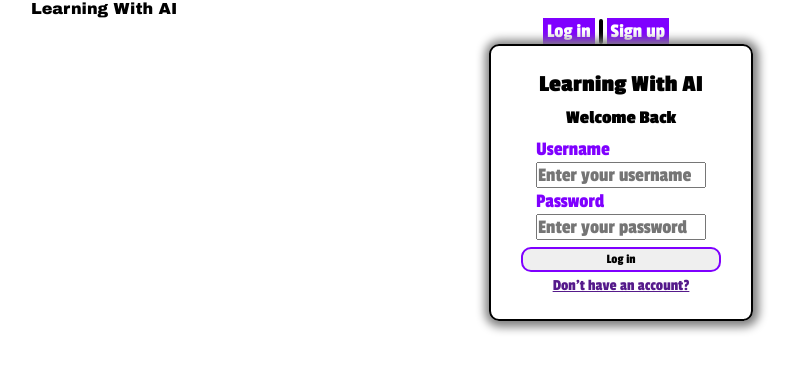
After one commit to harishgupta41/IILM_E2, a Flask app: page /login in a window 1280 px wide. The commit adds this page. Shown: the top 372 px of the page, without its empty margins (19-815 px from the left). Run offline with Flask 3, Linux system fonts and the light colour scheme.

Commit message:
editing login & signup

```diff
--- a/hackathon/index.py
+++ b/hackathon/index.py
@@ -5,7 +5,7 @@ import uuid
 mydb = mysql.connector.connect(
     host="localhost",
     database="harry",
-    username="harry",
+    user="harry",
     password="dl3san3581"
 )
 cursor = mydb.cursor()
@@ -15,16 +15,24 @@ app=Flask(__name__)
 @app.route('/')
 @app.route('/home')
 def home():
-    return "hello world!"
+    return render_template('home.html',title="home")
 
 @app.route('/login')
 def login():
-    return render_template('login.html',title='harry')
+    return render_template('login.html',title="login")
 
-@app.route('/login_user',methods=['POST'])
-def login_user():
-    if request.method=='POST':
-        username=request.form['username']
-        password=request.form['passwd']
-        cursor.execute('select * from ')
-        return redirect('/')
+# @app.route('/user_login',methods=['GET','POST'])
+# def user_login():
+#     if request.method=='POST':
+#         username=request.form['username']
+#         password=request.form['passwd']
+#         cursor.execute('select * from ')
+#         return redirect('/')
+
+@app.route('/signup')
+def signup():
+    return render_template('signup.html',title="signup")
+
+
+if __name__=="__main__":
+    app.run(debug=True)
--- a/hackathon/static/style.css
+++ b/hackathon/static/style.css
@@ -1,54 +1,138 @@
-*{
+@import url("https://fonts.googleapis.com/css2?family=Archivo+Black&display=swap");
+@import url("https://fonts.googleapis.com/css2?family=Archivo+Black&family=Passion+One:wght@400;700&display=swap");
+
+* {
   margin: 0;
   padding: 0;
-    box-sizing: border-box;
+  font-family: "Archivo Black", sans-serif;
+  font-family: "Passion One", sans-serif;
 }
 
-.outer{
-    width: 100vw;
-    height: 100vh;
+header #before-signup-login,
+header #after-signup-login {
+  height: 10vh;
+  background-color: rgb(127, 0, 255);
+  box-shadow: 0px 3px 5px 1px black;
   display: flex;
+  justify-content: space-between;
   align-items: center;
-    justify-content: center;
-    background-color: #1f1d1d;
 }
 
-.inner{
-    width: 100vw;
+#before-signup-login .logo,
+#after-signup-login .logo {
+  margin-left: 50px;
+  font-family: "Archivo Black", sans-serif;
 }
 
-.inner form{
-    width: 50%;
-    margin: auto;
+#before-signup-login .sign_in_bar,
+#after-signup-login .nav-bar {
+  /* this is for login btn, line and sign up btn*/
+  margin-right: 30px;
   display: flex;
+  justify-content: center;
   align-items: center;
-    flex-direction: column;
-    gap: 1em;
-    background-color: #ced4da;
-    border-radius: 8px;
-    padding: 1em;
 }
 
-.inner form label{
-    font-size: 1.5em;
+.sign_in_bar .line1,
+#after-signup-login .line2 {
+  height: 25px;
+  margin: 0px 4px;
+  width: 4px;
+  background-color: black;
+  border-radius: 5px;
 }
 
-.inner form input{
-    width: 100%;
-    font-size: 1.2em;
-    padding: .1em .3em;
-    border: none;
-    outline: none;
-    border-radius: 4px;
+.login-btn,
+.signup-btn {
+  padding: 0px 2px;
+  color: white;
+  font-size: 20px;
+  border: 2px solid rgb(127, 0, 255);
+  background-color: rgb(127, 0, 255);
 }
 
-.inner form button{
-    padding: .2em .5em;
-    font-size: 1.1em;
+.login-btn:hover,
+.signup-btn:hover {
+  height: 25px;
+  color: rgb(127, 0, 255);
+  background-color: white;
+  border-radius: 10px;
+  border: 2px solid black;
 }
 
-@media all and (width < 750px){
-    .inner form{
-        width: 80%;
+/* --------------------------------------------------------- */
+#after-signup-login,
+.nav-bar,
+.login-form-container,
+.login-form-container .login-form {
+  display: flex;
+  justify-content: center;
+  align-items: center;
 }
+
+.nav-bar a {
+  margin: 15px;
+  display: flex;
+  font-size: 20px;
+  color: white;
+  text-decoration: none;
 }
+
+.nav-bar .logout {
+  margin-left: 5px;
+  padding: 0px 2px;
+  color: white;
+  font-size: 18px;
+  border: 2px solid rgb(127, 0, 255);
+  background-color: rgb(127, 0, 255);
+}
+
+.nav-bar a:hover,
+.nav-bar .logout:hover {
+  color: black;
+  cursor: pointer;
+}
+
+/* --------------------------------------------------------- */
+/* login form css*/
+.login-form-container .signup-form-container {
+  height: 100vh;
+}
+.login-form-container .login-form {
+  padding: 25px;
+  border: 2px solid black;
+  border-radius: 10px;
+  flex-direction: column;
+  box-shadow: 1px 1px 10px 5px gray;
+}
+.login-form h2,
+.login-form h3 {
+  margin: 0px 10px 10px;
+}
+form label,
+form input {
+  margin: 2px;
+  color: rgb(127, 0, 255);
+  font-size: 20px;
+}
+.loginbtn-loginform {
+  margin: 5px;
+  height: 25px;
+  width: 200px;
+  border: 2px solid rgb(127, 0, 255);
+  border-radius: 10px;
+}
+
+/* --------------------------------------------------------- */
+/* --------------------------------------------------------- */
+/* --------------------------------------------------------- */
+.container-1 {
+  height: 100vh;
+}
+
+/* --------------------------------------------------------- */
+
+.container-2 {
+  height: 100vh;
+  background-color: rgb(127, 0, 255);
+}
--- /dev/null
+++ b/hackathon/templates/layout.html
@@ -0,0 +1,27 @@
+<!DOCTYPE html>
+<html lang="en">
+<head>
+    <meta charset="UTF-8">
+    <meta name="viewport" content="width=device-width, initial-scale=1.0">
+    <link rel="stylesheet" href="../static/style.css">
+    {% if title %}
+        <title>Learning with AI-{{title}}</title>
+    {% else %}
+        <title>Learning with AI</title>
+    {% endif %}
+</head>
+<body>
+    <div class="content">
+        <nav id ="before-signup-login">
+            <div class="logo"><i class="fa-brands fa-google-scholar"></i>Learning With AI</div>
+            <div class="sign_in_bar">
+                <button class="login-btn">Log in</button>
+                <div class="line1"></div>
+                <button class="signup-btn">Sign up</button>
+            </div>
+        </nav>
+        {% block content %}
+        {% endblock %}
+    </div>
+</body>
+</html>
--- a/hackathon/tempates/login.html
+++ b/hackathon/templates/login.html
@@ -3,7 +3,7 @@
   <div class="login-form">
     <h2><i class="fa-brands fa-google-scholar"></i>Learning With AI</h2>
     <h3>Welcome Back</h3>
-    <form action="">
+    <form action="{{url_for('login')}}" method="POST">
       <label for="uname"><i class="fa-solid fa-user"></i> Username</label><br />
       <input
         type="text"
```
Also changed, not shown: hackathon/tempates/layout.html (deleted, +0 -19 lines), hackathon/tempates/reg.html (deleted, +0 -31 lines), hackathon/templates/signup.html (added, +13 -0 lines), hackathon/templates/home.html (renamed from hackathon/tempates/home.html). Lines whose indentation alone changed are shown as unchanged.
